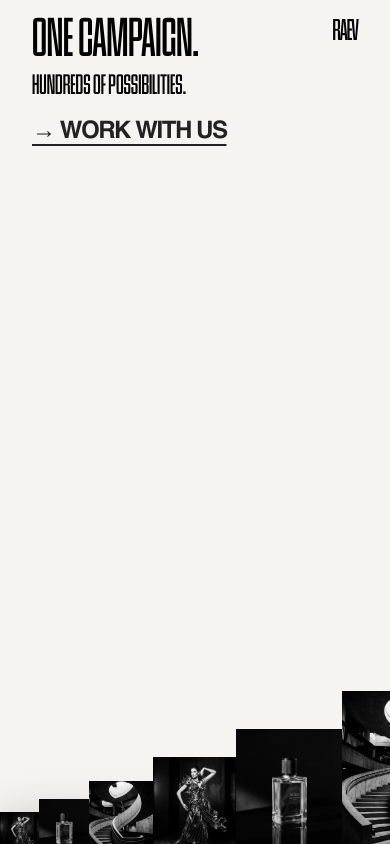
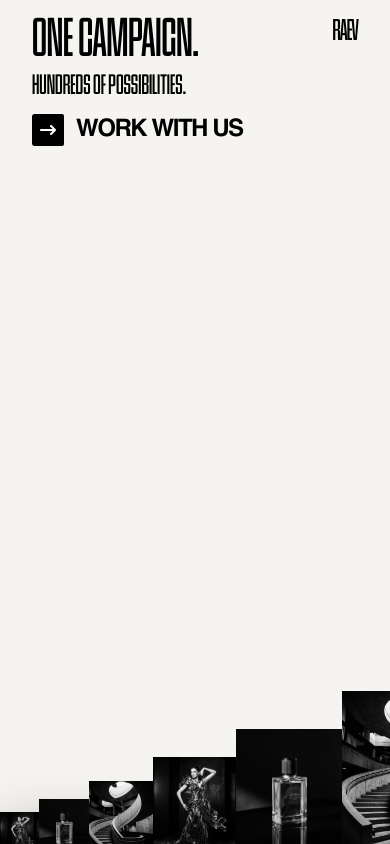
Before and after one commit to yashvikaa/raev-homepage, a Next.js app: page / in a window 390 px wide. Shown: the top 844 px of the page. Built offline with nearby package versions, Linux system fonts and the light colour scheme; a web font is replaced by a local one.

Commit message:
Update About section and clients carousel

```diff
--- a/app/globals.css
+++ b/app/globals.css
@@ -89,6 +89,7 @@ body {
   font-weight: 400;
   font-size: 24px;
   letter-spacing: -0.06em;
+  line-height: 1.1;
 }
 
 /* Infinite Marquee Animation for Clients Logo Carousel */
--- a/app/page.tsx
+++ b/app/page.tsx
@@ -6,6 +6,7 @@ import { ScrollTrigger } from "gsap/ScrollTrigger";
 import Hero from "@/components/hero";
 import About, { AboutRefHandle } from "@/components/About";
 import Clients from "@/components/Clients";
+import CreativityScale from "@/components/CreativityScale";
 import Navbar from "@/components/navbar";
 import Loader from "@/components/Loader";
 
@@ -104,6 +105,9 @@ export default function Home() {
 
       {/* Clients Section (natural document flow below pinned container) */}
       <Clients />
+
+      {/* Creativity at Scale Section */}
+      <CreativityScale />
     </main>
   );
 }
--- a/components/About.tsx
+++ b/components/About.tsx
@@ -3,6 +3,7 @@
 import { useEffect, useRef, useState, useImperativeHandle, forwardRef } from "react";
 import Image from "next/image";
 import gsap from "gsap";
+import CTAButton from "./CTAButton";
 
 interface AboutProps {
   onSelectSection?: (section: "hero" | "about") => void;
@@ -17,7 +18,6 @@ const About = forwardRef<AboutRefHandle, AboutProps>(({ onSelectSection }, ref)
   const bgRef = useRef<HTMLDivElement | null>(null);
   const headingContainerRef = useRef<HTMLDivElement | null>(null);
   const headingRef = useRef<HTMLHeadingElement | null>(null);
-  const ctaTopLeftRef = useRef<HTMLDivElement | null>(null);
   const bottomRightRef = useRef<HTMLDivElement | null>(null);
   const [imgLoaded, setImgLoaded] = useState(false);
   const hasAnimatedRef = useRef(false);
@@ -48,19 +48,7 @@ const About = forwardRef<AboutRefHandle, AboutProps>(({ onSelectSection }, ref)
         );
       }
 
-      // 2. Reveal top-left CTA concurrently
-      if (ctaTopLeftRef.current) {
-        tl.to(
-          ctaTopLeftRef.current,
-          {
-            opacity: 1,
-            y: 0,
-          },
-          0
-        );
-      }
-
-      // 3. Reveal bottom-right content with right-to-left clip-path reveal concurrently
+      // 2. Reveal bottom-right content with right-to-left clip-path reveal concurrently
       if (bottomRightRef.current) {
         tl.to(
           bottomRightRef.current,
@@ -129,28 +117,6 @@ const About = forwardRef<AboutRefHandle, AboutProps>(({ onSelectSection }, ref)
         >
           RAEV STUDIO
         </h1>
-
-        {/* Top-Left CTA Button (Hidden until trigger) */}
-        <div
-          ref={ctaTopLeftRef}
-          className="mt-2 sm:mt-3 md:mt-4 flex items-center opacity-0 translate-y-2 pointer-events-auto"
-        >
-          <a
-            href="#about"
-            onClick={(e) => {
-              e.preventDefault();
-              onSelectSection?.("about");
-            }}
-            className="inline-flex items-center gap-2 sm:gap-2.5 group cursor-pointer"
-          >
-            <span className="w-5 h-5 sm:w-6 sm:h-6 md:w-7 md:h-7 bg-black/90 border border-white/20 rounded-xs sm:rounded flex items-center justify-center text-white text-xs sm:text-sm font-bold group-hover:translate-x-1 transition-transform">
-              →
-            </span>
-            <span className="typo-cta text-white uppercase">
-              GET TO KNOW US
-            </span>
-          </a>
-        </div>
       </div>
 
       {/* Bottom-Right Content Block (Initially Hidden with Right-to-Left Clip Path) */}
@@ -162,7 +128,7 @@ const About = forwardRef<AboutRefHandle, AboutProps>(({ onSelectSection }, ref)
         <h2 className="typo-subheading uppercase text-white mb-2 sm:mb-3 drop-shadow-md">
           WOREM IPSUM DOLOR SIT
         </h2>
-        <p className="typo-body font-normal text-white/90 leading-snug sm:leading-relaxed text-right drop-shadow-md">
+        <p className="typo-body font-normal text-white/90 leading-[1.1] text-right drop-shadow-md">
           Forem Ipsum Dolor Sit Amet, Consectetur Adipiscing Elit. Nunc Vulputate Libero
           Et Velit Interdum, Ac Aliquet Odio Mattis. Class Aptent Taciti Sociosqu Ad Litora
           Torquent Per Conubia Nostra, Per Inceptos Himenaeos.
--- /dev/null
+++ b/components/CTAButton.tsx
@@ -0,0 +1,53 @@
+"use client";
+
+import React from "react";
+import { FaArrowRightLong } from "react-icons/fa6";
+
+interface CTAButtonProps {
+  text: string;
+  href?: string;
+  onClick?: (e: React.MouseEvent<HTMLAnchorElement>) => void;
+  className?: string;
+  darkBackground?: boolean;
+}
+
+export default function CTAButton({
+  text,
+  href = "#",
+  onClick,
+  className = "",
+  darkBackground = false,
+}: CTAButtonProps) {
+  // Strip any leading arrow character if present in the text string
+  const cleanText = text.replace(/^[→\s]+/, "");
+
+  return (
+    <a
+      href={href}
+      onClick={onClick}
+      className={`group relative inline-flex items-center gap-3 sm:gap-3.5 md:gap-4 h-8 sm:h-9 md:h-10 py-0 rounded-xs select-none cursor-pointer overflow-hidden ${className}`}
+    >
+      {/* Base Black Square behind icon (Static 1:1 aspect ratio, zero layout reflow) */}
+      <span className="absolute top-0 bottom-0 left-0 h-full aspect-square bg-black rounded-xs z-0 pointer-events-none" />
+
+      {/* GPU-Accelerated Expanding Layer (scaleX transform from left origin) */}
+      <span className="absolute inset-0 w-full h-full bg-black rounded-xs origin-left scale-x-0 group-hover:scale-x-100 transition-transform duration-300 ease-[cubic-bezier(0.22,1,0.36,1)] z-0 pointer-events-none" />
+
+      {/* Stationary Centered Arrow Icon Container */}
+      <span className="relative z-10 h-full aspect-square flex items-center justify-center text-white shrink-0">
+        <FaArrowRightLong className="w-4 h-4 sm:w-4.5 sm:h-4.5 md:w-5 md:h-5 text-white stroke-[1.5]" />
+      </span>
+
+      {/* Stationary Button Text (Transitions text color smoothly) */}
+      <span
+        className={`relative z-10 typo-cta uppercase font-medium leading-none h-full flex items-center pr-3 sm:pr-4 md:pr-5 transition-colors duration-300 ease-[cubic-bezier(0.22,1,0.36,1)] ${
+          darkBackground
+            ? "text-white"
+            : "text-black group-hover:text-white"
+        }`}
+      >
+        {cleanText}
+      </span>
+    </a>
+  );
+}
--- /dev/null
+++ b/components/CreativityScale.tsx
@@ -0,0 +1,57 @@
+"use client";
+
+import Image from "next/image";
+import CTAButton from "./CTAButton";
+
+export default function CreativityScale() {
+  return (
+    <section className="w-full bg-white select-none">
+      {/* 1. Full-width Banner Image (~65-70vh height, object-cover) */}
+      <div className="relative w-full h-[60vh] sm:h-[65vh] md:h-[70vh] overflow-hidden">
+        <Image
+          src="/images/creativity-banner.jpg"
+          alt="Creativity at Scale Banner"
+          fill
+          priority
+          sizes="100vw"
+          className="object-cover object-center pointer-events-none"
+        />
+      </div>
+
+      {/* 2. Content Section (Matching Figma layout) */}
+      <div className="w-full py-16 sm:py-20 md:py-24 lg:py-28 px-6 sm:px-12 md:px-16 lg:px-24">
+        <div className="max-w-7xl mx-auto flex flex-col md:flex-row justify-between items-start md:items-end gap-10 md:gap-16">
+          {/* Left Block: Heading, Subheading & Body Text */}
+          <div className="flex-1 max-w-3xl">
+            {/* Heading: CREATIVITY AT SCALE */}
+            <h2 className="font-being uppercase text-black leading-[0.88] select-none whitespace-nowrap">
+              <span className="block text-[14vw] sm:text-[13.5vw] md:text-[13.5vw] lg:text-[13.5vw] leading-[0.92] tracking-[-0.000000005em]">
+                CREATIVITY
+              </span>
+              <span className="block text-[7.2vw] sm:text-[7.6vw] md:text-[8vw] lg:text-[7.6vw] leading-[0.92] tracking-[-0.0005em] mt-1 sm:mt-2">
+                AT SCALE
+              </span>
+            </h2>
+
+            {/* Subheading & Description */}
+            <div className="mt-8 sm:mt-10 md:mt-12">
+              <h3 className="typo-subheading uppercase text-black font-bold text-lg sm:text-xl md:text-2xl tracking-tight mb-3">
+                YOUR IDEAS, REALIZED.
+              </h3>
+              <p className="typo-body text-black/90 text-base sm:text-lg md:text-xl leading-[1.1] max-w-xl">
+                From a handful of reference images to campaign-ready visuals, we
+                create premium AI-generated content that helps brands launch
+                faster, reduce production costs, and make a lasting impression.
+              </p>
+            </div>
+          </div>
+
+          {/* Right Block: CTA Button */}
+          <div className="flex-none self-start md:self-end pb-1 md:pb-3">
+            <CTAButton text="EXPLORE OUR WORK" href="#explore" />
+          </div>
+        </div>
+      </div>
+    </section>
+  );
+}
--- a/components/HeroCTA.tsx
+++ b/components/HeroCTA.tsx
@@ -2,21 +2,22 @@
 
 import { useEffect, useRef } from "react";
 import gsap from "gsap";
+import CTAButton from "./CTAButton";
 
 interface HeroCTAProps {
   text?: string;
   href?: string;
 }
 
-export default function HeroCTA({ text = "→ WORK WITH US", href = "#" }: HeroCTAProps) {
-  const ctaRef = useRef<HTMLAnchorElement | null>(null);
+export default function HeroCTA({ text = "WORK WITH US", href = "#" }: HeroCTAProps) {
+  const containerRef = useRef<HTMLDivElement | null>(null);
 
   useEffect(() => {
-    if (!ctaRef.current) return;
+    if (!containerRef.current) return;
 
     const ctx = gsap.context(() => {
       gsap.fromTo(
-        ctaRef.current,
+        containerRef.current,
         { opacity: 0, y: 15 },
         {
           opacity: 1,
@@ -26,22 +27,14 @@ export default function HeroCTA({ text = "→ WORK WITH US", href = "#" }: HeroC
           delay: 0.4,
         }
       );
-    }, ctaRef);
+    }, containerRef);
 
     return () => ctx.revert();
   }, []);
 
   return (
-    <div className="mt-4 sm:mt-5 md:mt-6 select-none">
-      <a
-        ref={ctaRef}
-        href={href}
-        className="inline-flex items-center typo-cta text-[#222222] hover:text-black uppercase underline underline-offset-6 cursor-pointer transition-all duration-200 group"
-      >
-        <span className="group-hover:translate-x-1.5 transition-transform duration-200 inline-block">
-          {text}
-        </span>
-      </a>
+    <div ref={containerRef} className="mt-4 sm:mt-5 md:mt-6 select-none opacity-0">
+      <CTAButton text={text} href={href} />
     </div>
   );
 }
--- a/package.json
+++ b/package.json
@@ -12,7 +12,8 @@
     "gsap": "^3.15.0",
     "next": "16.2.11",
     "react": "19.2.4",
-    "react-dom": "19.2.4"
+    "react-dom": "19.2.4",
+    "react-icons": "^5.7.0"
   },
   "devDependencies": {
     "@tailwindcss/postcss": "^4",
```
Also changed, not shown: public/images/creativity-banner.jpg (added), 1 other file (tests, documents, lock files or other folders).
